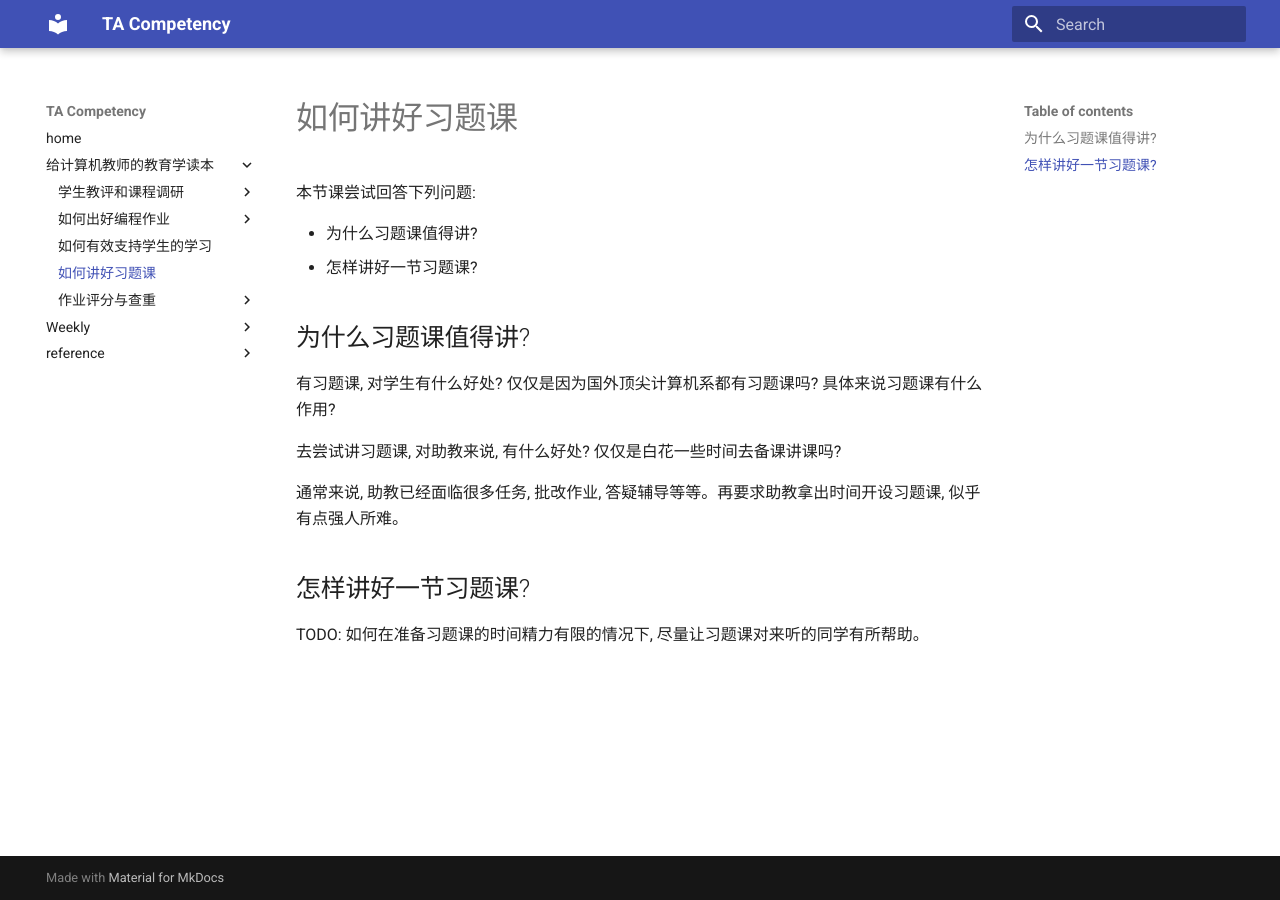
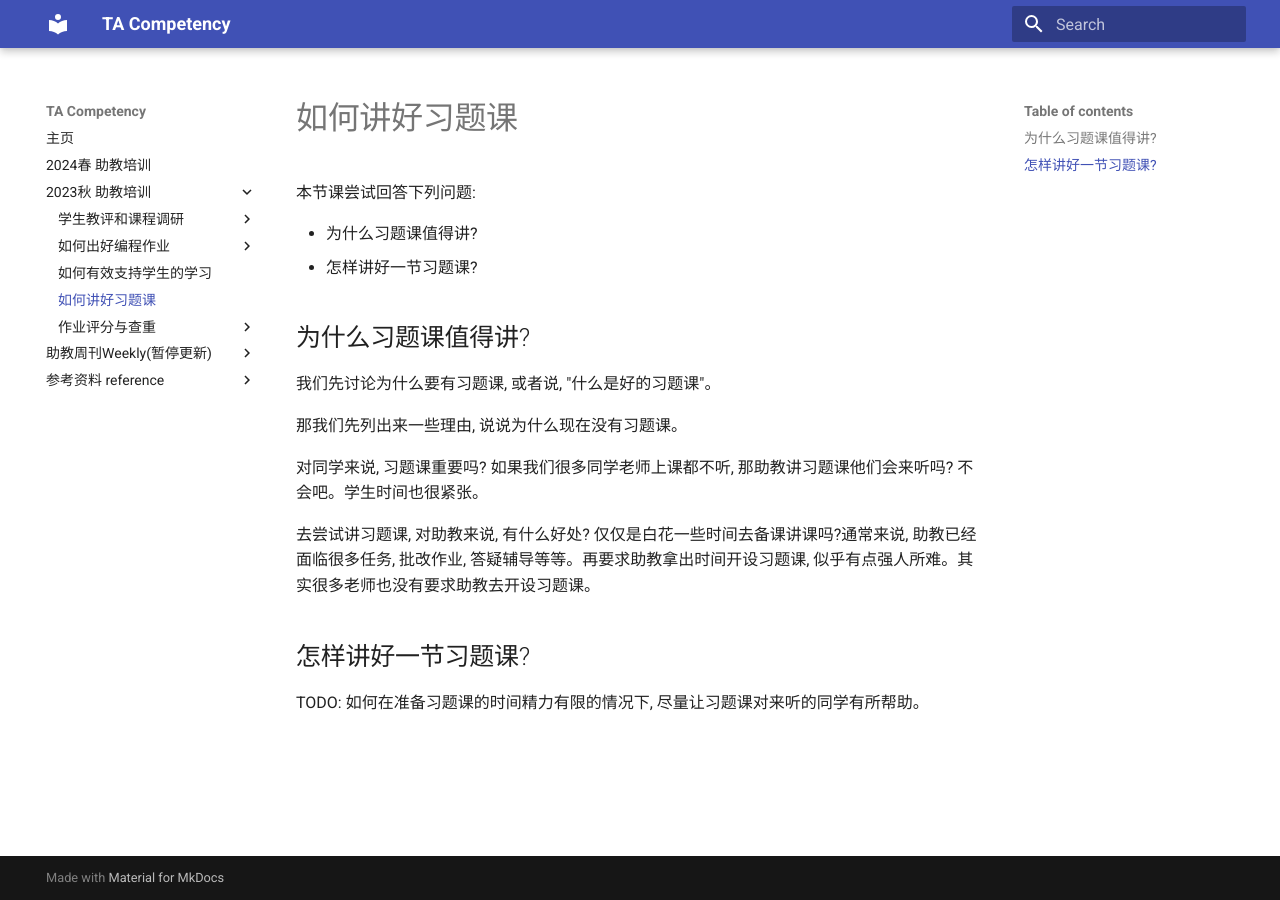
Before and after one commit to THUCSTAC/TAC, an MkDocs documentation site: the page built from docs/textbook/recitation.md, in a window 1280 px wide. Built offline with MkDocs 1.6.1 and Material for MkDocs 9.7.7, drawn with Linux system fonts in a browser that asks for light colours.

Commit message:
add 2024 Spring page

```diff
--- a/docs/textbook/recitation.md
+++ b/docs/textbook/recitation.md
@@ -7,11 +7,13 @@
 
 ## 为什么习题课值得讲?
 
-有习题课, 对学生有什么好处? 仅仅是因为国外顶尖计算机系都有习题课吗? 具体来说习题课有什么作用?
+我们先讨论为什么要有习题课, 或者说, "什么是好的习题课"。
 
-去尝试讲习题课, 对助教来说, 有什么好处? 仅仅是白花一些时间去备课讲课吗?
+那我们先列出来一些理由, 说说为什么现在没有习题课。
 
-通常来说, 助教已经面临很多任务, 批改作业, 答疑辅导等等。再要求助教拿出时间开设习题课, 似乎有点强人所难。
+对同学来说, 习题课重要吗? 如果我们很多同学老师上课都不听, 那助教讲习题课他们会来听吗? 不会吧。学生时间也很紧张。
+
+去尝试讲习题课, 对助教来说, 有什么好处? 仅仅是白花一些时间去备课讲课吗?通常来说, 助教已经面临很多任务, 批改作业, 答疑辅导等等。再要求助教拿出时间开设习题课, 似乎有点强人所难。其实很多老师也没有要求助教去开设习题课。
 
 ## 怎样讲好一节习题课?
 
--- a/mkdocs.yml
+++ b/mkdocs.yml
@@ -10,9 +10,11 @@
     - content.code.annotate
 
 nav:
- - home:
+ - 主页:
    - index.md
- - 给计算机教师的教育学读本:
+ - 2024春 助教培训:
+   - 2024S/index.md
+ - 2023秋 助教培训:
    - textbook/index.md
    - 学生教评和课程调研:
      - textbook/Evaluation&Survey/index.md
@@ -27,7 +29,8 @@
       - textbook/Grading/index.md
       - 不同类型作业的评分: textbook/Grading/typeof_grading.md
       - 代码查重细节: textbook/Grading/plag_detect.md
- - Weekly:
+
+ - 助教周刊Weekly(暂停更新):
    - weekly/index.md
    - weekly/20230605.md
    - weekly/20230612.md
@@ -37,7 +40,7 @@
    - weekly/20230710.md
    - weekly/20230717.md
 
- - reference:
+ - 参考资料 reference:
    - reference/index.md
    - courses: reference/courses.md
    - resources: reference/resources.md
```
Also changed, not shown: docs/2024S/index.md (added, +34 -0 lines), docs/index.md (+3 -9 lines), docs/textbook/index.md (+1 -1 lines).
